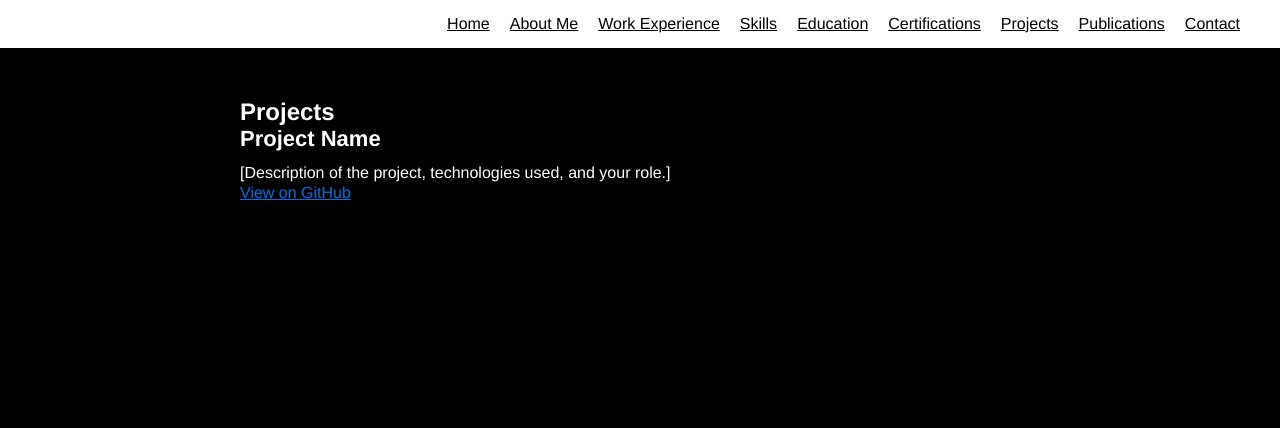
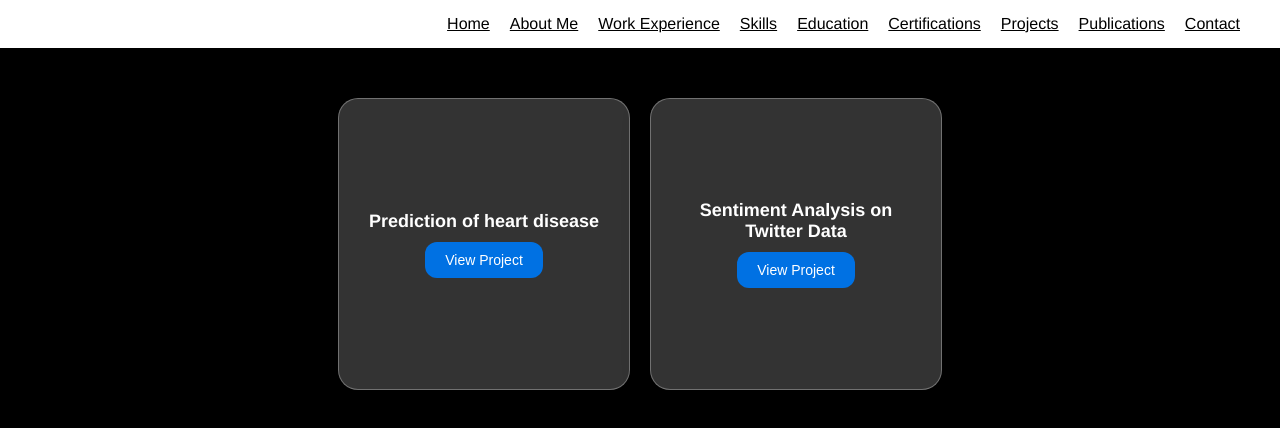
Before and after one commit to nihalgbailur/Portfolio_website_nihalgbailur, a React (Create React App) app: page /projects in a window 1280 px wide. Shown: the top 428 px of the page. Built offline with nearby package versions, Linux system fonts and the light colour scheme.

Commit message:
added glassmorphism to projects

```diff
--- a/src/App.js
+++ b/src/App.js
@@ -11,6 +11,8 @@ import Publications from './components/Publications';
 import Contact from './components/Contact';
 import Navbar from './components/Navbar';
 import GlobalStyle from './styles/GlobalStyle';
+
+
 
 function App() {
   return (
--- /dev/null
+++ b/src/components/BubbleEffect.js
@@ -0,0 +1,88 @@
+import React, { useEffect, useRef } from 'react';
+
+function BubbleEffect() {
+  const canvasRef = useRef(null);
+
+  useEffect(() => {
+    const canvas = canvasRef.current;
+    const ctx = canvas.getContext('2d');
+
+    // Resize the canvas to full screen
+    function resizeCanvas() {
+      canvas.width = window.innerWidth;
+      canvas.height = window.innerHeight;
+    }
+
+    window.addEventListener('resize', resizeCanvas);
+    resizeCanvas();
+
+    const bubbles = [];
+
+    function randomNeonColor() {
+      const colors = [
+        '#1c9cbd', '#8abe56', '#f7ce46', '#4256a1', '#3c57a6', '#da3832',
+        '#ec248f', '#bd6700', '#a29e5e', '#ebf2dd', '#ffffff', '#cd760c',
+        '#efeed4', '#e3e1bf', '#69ccff'
+      ];
+      return colors[Math.floor(Math.random() * colors.length)];
+    }
+
+    function createBubble() {
+      const bubble = {
+        x: Math.random() * canvas.width,
+        y: canvas.height + Math.random() * 100,
+        radius: Math.random() * 5 + 2,
+        speed: Math.random() * 1 + 0.5,
+        oscillationAmplitude: Math.random() * 20 + 10,
+        oscillationSpeed: Math.random() * 0.02 + 0.01,
+        offset: Math.random() * Math.PI * 2,
+        color: randomNeonColor(),
+      };
+      bubbles.push(bubble);
+    }
+
+    function drawBubble(bubble) {
+      ctx.beginPath();
+      const oscillation = Math.sin(bubble.y * bubble.oscillationSpeed + bubble.offset) * bubble.oscillationAmplitude;
+      ctx.arc(bubble.x + oscillation, bubble.y, bubble.radius, 0, Math.PI * 2);
+      ctx.fillStyle = bubble.color;
+      ctx.fill();
+      ctx.closePath();
+    }
+
+    function updateBubbles() {
+      ctx.clearRect(0, 0, canvas.width, canvas.height);
+
+      for (let i = 0; i < bubbles.length; i++) {
+        const bubble = bubbles[i];
+        bubble.y -= bubble.speed;
+
+        if (bubble.y + bubble.radius < 0) {
+          // Remove bubbles that have moved off the top of the screen
+          bubbles.splice(i, 1);
+          i--;
+        } else {
+          drawBubble(bubble);
+        }
+      }
+
+      // Add more bubbles each frame
+      for (let i = 0; i < 5; i++) {
+        createBubble();
+      }
+
+      requestAnimationFrame(updateBubbles);
+    }
+
+    // Start the animation
+    updateBubbles();
+
+    return () => {
+      window.removeEventListener('resize', resizeCanvas);
+    };
+  }, []);
+
+  return <canvas ref={canvasRef} style={{ position: 'absolute', top: 0, left: 0, width: '100%', height: '100%' }} />;
+}
+
+export default BubbleEffect;
--- a/src/components/Home.js
+++ b/src/components/Home.js
@@ -2,8 +2,10 @@ import React from 'react';
 import styled from 'styled-components';
 import { motion, useAnimation } from 'framer-motion';
 import { useInView } from 'react-intersection-observer';
+import BubbleEffect from './BubbleEffect';
 
 const HomeContainer = styled.section`
+  position: relative;
   min-height: 100vh;
   padding: 100px 20px;
   display: flex;
@@ -12,6 +14,15 @@ const HomeContainer = styled.section`
   justify-content: center;
   background-color: #000;
   color: #fff;
+  overflow: hidden; /* Ensure the bubbles stay within the viewport */
+
+  @media (max-width: 768px) {
+    padding: 50px 15px;
+  }
+
+  @media (max-width: 480px) {
+    padding: 40px 10px;
+  }
 `;
 
 const ImageWrapper = styled(motion.div)`
@@ -21,6 +32,7 @@ const ImageWrapper = styled(motion.div)`
   overflow: hidden;
   border-radius: 50%;
   background-color: #333;
+  z-index: 1; /* Ensure the image stays above the bubbles */
 
   @media (max-width: 768px) {
     width: 250px;
@@ -45,6 +57,7 @@ const Text = styled(motion.h1)`
   background: linear-gradient(45deg, #00aaff, #00ffaa); /* Gradient effect */
   -webkit-background-clip: text;
   -webkit-text-fill-color: transparent;
+  z-index: 1; /* Ensure the text stays above the bubbles */
 
   @media (max-width: 768px) {
     font-size: 36px;
@@ -75,6 +88,7 @@ function Home() {
 
   return (
     <HomeContainer id="home">
+      <BubbleEffect /> {/* Adding the bubble effect as a background */}
       <ImageWrapper ref={ref} animate={controls}>
         <Image src="your-photo.jpg" alt="Your Name" />
       </ImageWrapper>
--- a/src/components/Projects.js
+++ b/src/components/Projects.js
@@ -1,70 +1,58 @@
-import React from 'react';
+import React, { useState } from 'react';
 import styled from 'styled-components';
+import { motion, AnimatePresence } from 'framer-motion';
 
 const ProjectsContainer = styled.div`
   padding: 50px 20px;
-  max-width: 800px;
-  margin: 0 auto;
+  display: flex;
+  flex-wrap: wrap;
+  justify-content: center;
+  gap: 20px;
+`;
+
+const ProjectCard = styled(motion.div)`
+  background: rgba(255, 255, 255, 0.2);
+  border-radius: 20px;
+  padding: 20px;
+  cursor: pointer;
+  backdrop-filter: blur(10px) saturate(200%);
+  -webkit-backdrop-filter: blur(10px) saturate(200%);
+  box-shadow: 0px 4px 30px rgba(0, 0, 0, 0.2);
+  border: 1px solid rgba(255, 255, 255, 0.3);
+  width: 250px;
+  height: 250px;
+  display: flex;
+  flex-direction: column;
+  align-items: center;
+  justify-content: center;
+  transition: all 0.3s ease;
+
+  &:hover {
+    background: rgba(255, 255, 255, 0.4);
+  }
+
+  &.dimmed {
+    opacity: 0.2;
+  }
 
   @media (max-width: 768px) {
-    padding: 40px 15px;
+    width: 200px;
+    height: 200px;
   }
 
   @media (max-width: 480px) {
-    padding: 30px 10px;
+    width: 150px;
+    height: 150px;
   }
 `;
 
-const Project = styled.div`
-  margin-bottom: 30px;
+const ProjectTitle = styled(motion.h3)`
+  font-size: 18px;
+  margin-bottom: 10px;
+  text-align: center;
 
   @media (max-width: 768px) {
-    margin-bottom: 25px;
-  }
-
-  @media (max-width: 480px) {
-    margin-bottom: 20px;
-  }
-`;
-
-const ProjectTitle = styled.h3`
-  font-size: 22px;
-  margin-bottom: 10px;
-
-  @media (max-width: 768px) {
-    font-size: 20px;
-    margin-bottom: 8px;
-  }
-
-  @media (max-width: 480px) {
-    font-size: 18px;
-    margin-bottom: 6px;
-  }
-`;
-
-const ProjectDetails = styled.p`
-  font-size: 16px;
-  line-height: 1.4;
-
-  @media (max-width: 768px) {
-    font-size: 15px;
-    line-height: 1.3;
-  }
-
-  @media (max-width: 480px) {
-    font-size: 14px;
-    line-height: 1.3;
-  }
-`;
-
-const ProjectLink = styled.a`
-  color: #0071e3;
-  &:hover {
-    text-decoration: underline;
-  }
-
-  @media (max-width: 768px) {
-    font-size: 15px;
+    font-size: 16px;
   }
 
   @media (max-width: 480px) {
@@ -72,20 +60,105 @@ const ProjectLink = styled.a`
   }
 `;
 
+const ProjectButton = styled(motion.button)`
+  padding: 10px 20px;
+  background-color: #0071e3;
+  color: white;
+  border: none;
+  border-radius: 12px;
+  cursor: pointer;
+  font-size: 14px;
+
+  &:hover {
+    background-color: #005bb5;
+  }
+`;
+
+const Overlay = styled(motion.div)`
+  position: fixed;
+  top: 0;
+  left: 0;
+  width: 100%;
+  height: 100%;
+  background-color: rgba(0, 0, 0, 0.7);
+  display: flex;
+  align-items: center;
+  justify-content: center;
+  z-index: 1000;
+`;
+
+const ExpandedProject = styled(motion.div)`
+  background: rgba(255, 255, 255, 0.2);
+  backdrop-filter: blur(20px);
+  -webkit-backdrop-filter: blur(20px);
+  border-radius: 20px;
+  padding: 40px;
+  max-width: 800px;
+  width: 100%;
+  text-align: center;
+`;
+
 function Projects() {
+  const [selectedId, setSelectedId] = useState(null);
+
+  const items = [
+    {
+      id: '1',
+      title: 'Prediction of heart disease',
+      subtitle: 'Using Tkinter and SVM algo',
+      details: 'Deploy an ML Model to predict Heart disease using SVM with an accuracy of 53.63% tested on a dataset of 500 sample Created a GUI Using Tkinter.',
+      link: 'https://github.com/nihalgbailur/Prediction-of-Cardiac-Arrhythmia-Heart-disease-type-using-Machine-learning-algorithm',
+    },
+    {
+      id: '2',
+      title: 'Sentiment Analysis on Twitter Data',
+      subtitle: 'Use Naive Bayes Classifier & Flask',
+      details: 'Implemented backend development Using Flask to generate login credentials Using Tweepy API dynamically take the tweets & Use Naive Bayes Classifier & NLTK to classify b/w Positives, Negative & Neutral',
+      link: 'https://github.com/nihalgbailur/Sentiment-analysis-on-twitter-data-using-flask',
+    }
+  ];
+
   return (
     <ProjectsContainer>
-      <h2>Projects</h2>
-      <Project>
-        <ProjectTitle>Project Name</ProjectTitle>
-        <ProjectDetails>
-          [Description of the project, technologies used, and your role.]
-        </ProjectDetails>
-        <ProjectLink href="https://github.com/your-repo" target="_blank" rel="noopener noreferrer">
-          View on GitHub
-        </ProjectLink>
-      </Project>
-      {/* Add more projects as needed */}
+      {items.map((item) => (
+        <ProjectCard
+          key={item.id}
+          className={selectedId && selectedId !== item.id ? 'dimmed' : ''}
+          onClick={() => setSelectedId(item.id)}
+        >
+          <ProjectTitle>{item.title}</ProjectTitle>
+          <ProjectButton>View Project</ProjectButton>
+        </ProjectCard>
+      ))}
+
+      <AnimatePresence>
+        {selectedId && (
+          <Overlay
+            initial={{ opacity: 0 }}
+            animate={{ opacity: 1 }}
+            exit={{ opacity: 0 }}
+            onClick={() => setSelectedId(null)}
+          >
+            <ExpandedProject
+              layoutId={selectedId}
+              onClick={(e) => e.stopPropagation()}
+              initial={{ opacity: 0, scale: 0.8 }}
+              animate={{ opacity: 1, scale: 1 }}
+              exit={{ opacity: 0, scale: 0.8 }}
+            >
+              <h2>{items.find(item => item.id === selectedId).title}</h2>
+              <p>{items.find(item => item.id === selectedId).details}</p>
+              <a href={items.find(item => item.id === selectedId).link} target="_blank" rel="noopener noreferrer">
+                Visit GitHub
+              </a>
+              <br /><br />
+              <motion.button onClick={() => setSelectedId(null)} style={{ cursor: 'pointer', padding: '10px 20px', backgroundColor: '#0071e3', color: '#fff', border: 'none', borderRadius: '12px' }}>
+                Close
+              </motion.button>
+            </ExpandedProject>
+          </Overlay>
+        )}
+      </AnimatePresence>
     </ProjectsContainer>
   );
 }
```
Also changed, not shown: src/assets/heart.jpg (added).
